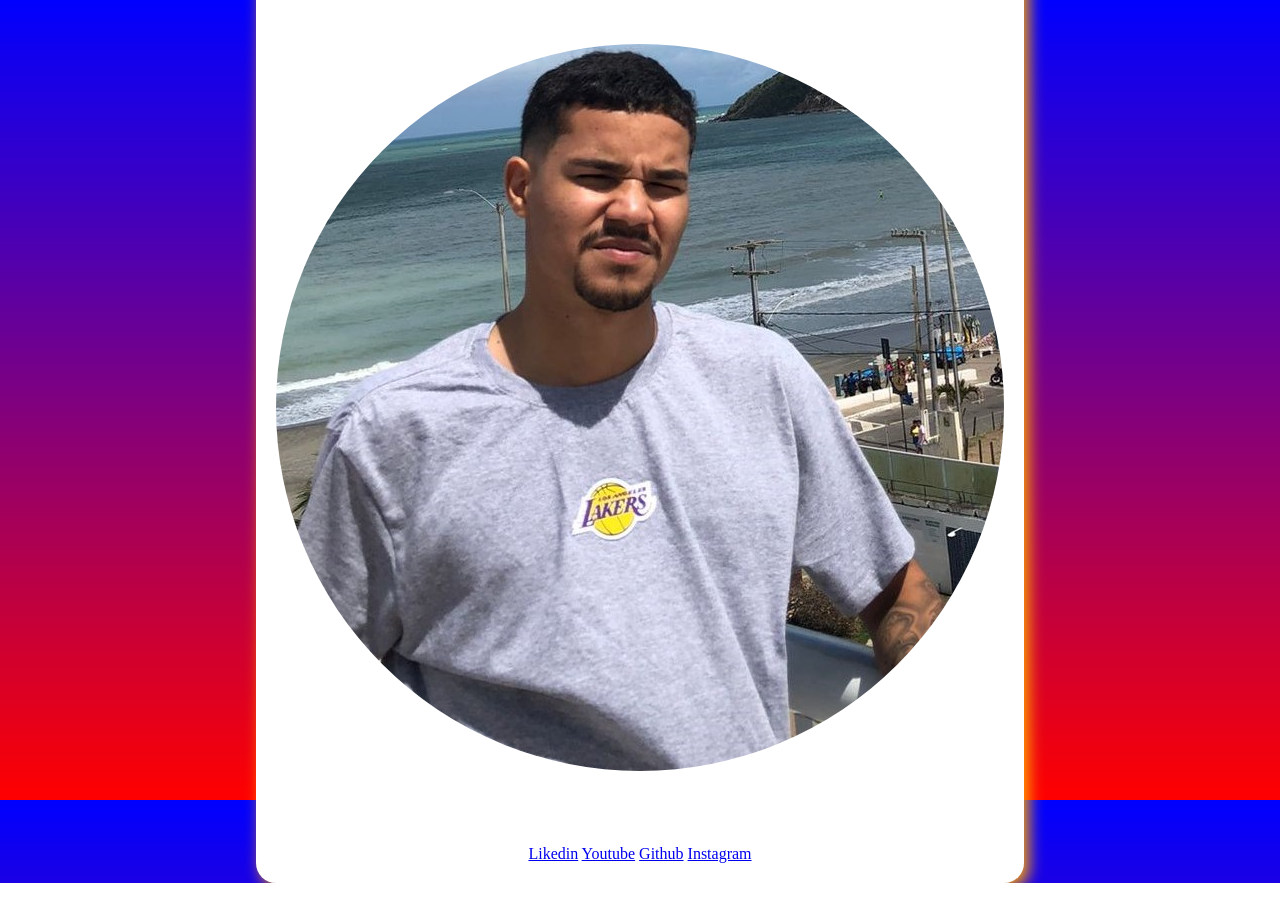
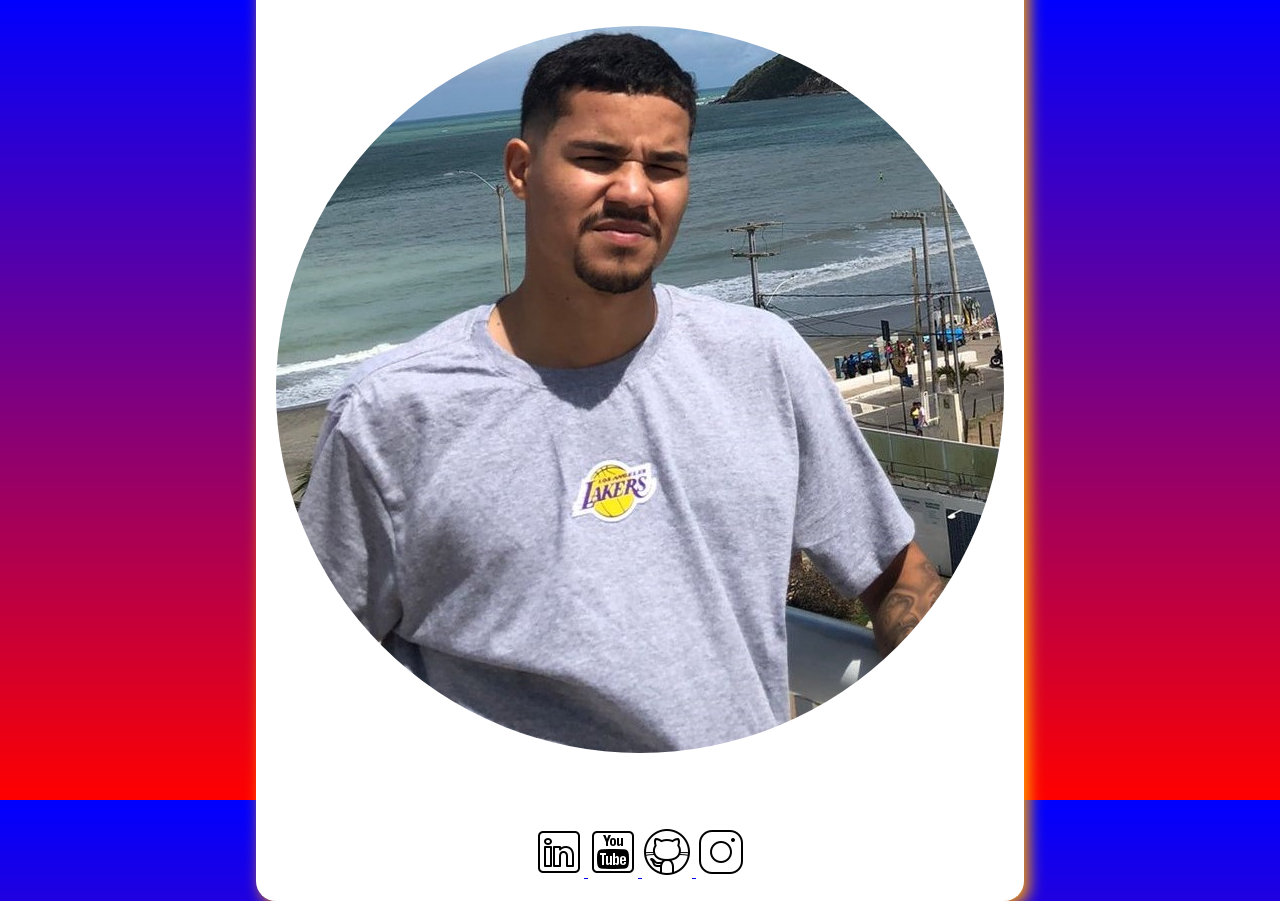
Before and after one commit to PedroCruz211/Aprendendo-Git, a plain HTML site: page index.html in a window 1280 px wide. Drawn offline with Linux system fonts and the light colour scheme.

Commit message:
adicionando imagens de redes sociais

```diff
--- a/index.html
+++ b/index.html
@@ -1,34 +1,68 @@
 <!DOCTYPE html>
+<!-- Declara o tipo do documento como HTML5, indicando ao navegador que o arquivo está em HTML5 -->
+
 <html lang="pt-br">
+<!-- Define o idioma da página como Português (Brasil) -->
+
 <head>
+    <!-- A seção <head> contém informações sobre o documento, como o título, links para estilos e metadados -->
+
     <meta charset="UTF-8">
+    <!-- Define a codificação de caracteres do documento para UTF-8, garantindo que acentuação e caracteres especiais sejam exibidos corretamente -->
+
     <meta name="viewport" content="width=device-width, initial-scale=1.0">
+    <!-- Configura a visualização da página para ser responsiva em dispositivos móveis, ajustando a largura da página para a largura da tela do dispositivo -->
+
     <title>Pedro Cruz\</title>
+    <!-- Define o título da página que aparece na aba do navegador -->
 
     <link rel="stylesheet" href="style.css">
+    <!-- Link para o arquivo CSS externo chamado "style.css" para aplicar o estilo à página -->
 </head>
+
 <body>
+    <!-- A seção <body> contém o conteúdo visível da página -->
 
     <div>
+        <!-- O <div> é um contêiner genérico para organizar o conteúdo da página -->
+
         <head>
+            <!-- A tag <head> dentro de <div> está incorreta, pois a tag <head> deve ser usada apenas uma vez no início do documento HTML. Isso deveria ser um <section>, <article> ou outro elemento, pois está dentro do corpo da página. -->
             <h1>Pedro Cruz</h1>
+            <!-- Um título de nível 1, mostrando o nome "Pedro Cruz" -->
         </head>
 
         <main>
+            <!-- A tag <main> é usada para o conteúdo principal da página. Ele é geralmente usado para destacar o conteúdo mais importante -->
+
             <img src="./IMG-20241214-WA0018 (2).jpg" alt="">
+            <!-- Uma imagem com o caminho relativo "./IMG-20241214-WA0018 (2).jpg". O atributo "alt" está vazio, mas é recomendado adicionar uma descrição alternativa da imagem -->
         </main>
 
         <footer>
-            <a href="#">Likedin</a>
-            <a href="#">Youtube</a>
-            <a href="#">Github</a>
-            <a href="#">Instagram</a>
+            <!-- A tag <footer> define o rodapé da página, geralmente contendo links, informações de copyright e outros dados importantes -->
+
+            <a href="https://www.linkedin.com/in/pedro-henrique-da-cruz-de-sousa-27a8a8215/">
+                <img src="./icons8-linkedin-50.png" alt="">
+            </a>
+            <!-- Um link para o perfil do LinkedIn de Pedro Cruz. Dentro do link, há uma imagem representando o logo do LinkedIn -->
+
+            <a href="https://www.youtube.com/@Roberval71">
+                <img src="./icons8-youtube-50.png" alt="">
+            </a>
+            <!-- Um link para o canal do YouTube de Pedro Cruz. Dentro do link, há uma imagem representando o logo do YouTube -->
+
+            <a href="https://github.com/PedroCruz211">
+                <img src="./icons8-github-50.png" alt="">
+            </a>
+            <!-- Um link para o perfil do GitHub de Pedro Cruz. Dentro do link, há uma imagem representando o logo do GitHub -->
+
+            <a href="https://www.instagram.com/pedrocruz_br/">
+                <img src="./icons8-instagram-50.png" alt="">
+            </a>
+            <!-- Um link para o perfil do Instagram de Pedro Cruz. Dentro do link, há uma imagem representando o logo do Instagram -->
         </footer>
     </div>
 
-
-
-
-
 </body>
 </html>
--- a/style.css
+++ b/style.css
@@ -1,32 +1,35 @@
+/* Resetando as margens, o padding e o box-sizing para garantir que todos os elementos sigam o mesmo padrão */
 * {
-    padding: 0;
-    margin: 0;
-    box-sizing: border-box; /* Corrigido de block-size para box-sizing */
+    padding: 0; /* Remove o preenchimento padrão de todos os elementos */
+    margin: 0; /* Remove as margens padrão de todos os elementos */
+    box-sizing: border-box; /* Faz com que o padding e as bordas sejam incluídos nas dimensões dos elementos */
 }
 
+/* Estilizando o corpo da página */
 body {
-    background-image: linear-gradient(
-        to top, red, blue);
-
-    height: 100vh;
-    display: flex;
-    align-items: center;
-    justify-content: center;
+    background-image: linear-gradient(to top, red, blue); /* Cria um gradiente de cor do vermelho (embaixo) para o azul (em cima) */
+    height: 100vh; /* Define a altura do corpo como 100% da altura da janela do navegador */
+    display: flex; /* Usa o modelo Flexbox para organizar os elementos de forma flexível */
+    align-items: center; /* Alinha o conteúdo do corpo verticalmente ao centro */
+    justify-content: center; /* Alinha o conteúdo do corpo horizontalmente ao centro */
 }
 
-div{
-    display: flex;
-    flex-direction: column;
-    align-items: center;
-    justify-content: center;
-    gap: 70px;
+/* Estilizando a div */
+div {
+    display: flex; /* Usa o modelo Flexbox para organizar os itens dentro da div de forma flexível */
+    flex-direction: column; /* Organiza os itens de forma vertical, ou seja, um embaixo do outro */
+    align-items: center; /* Alinha os itens dentro da div ao centro na horizontal */
+    justify-content: center; /* Alinha os itens dentro da div ao centro na vertical */
+    gap: 70px; /* Define um espaço de 70px entre os itens dentro da div */
 
-    background-color: white;
-    padding: 20px;
-    border-radius: 20px;
-    box-shadow: 5px 5px 15px orange;
+    background-color: white; /* Define a cor de fundo da div como branca */
+    padding: 20px; /* Adiciona um preenchimento interno de 20px em todos os lados da div */
+    border-radius: 20px; /* Cria bordas arredondadas com raio de 20px na div */
+    box-shadow: 5px 5px 15px orange; /* Adiciona uma sombra suave de 5px de deslocamento horizontal e vertical e 15px de borrão, com cor laranja */
+    border: none; /* Remove qualquer borda ao redor da div */
 }
 
+/* Estilizando a imagem dentro de um elemento <main> */
 main > img {
-    border-radius: 50%;
+    border-radius: 50%; /* Torna a imagem redonda (arredondando as bordas com 50% do tamanho total da imagem) */
 }
```
